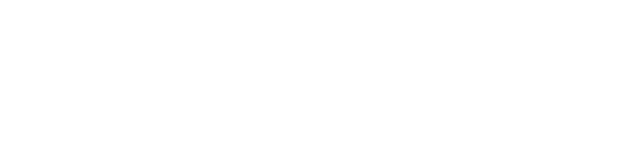
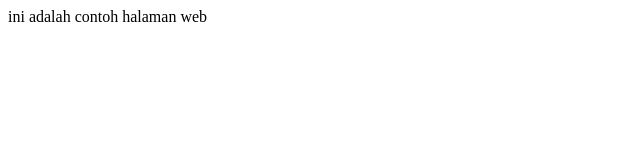
Before and after one commit to herisps16/heris, a plain HTML site: page index.html in a window 1280 px wide. Shown: the whole page, without its empty margins (0-640 px from the left). Drawn offline with Linux system fonts and the light colour scheme.

Commit message:
Update index.html
update lagi

```diff
--- a/index.html
+++ b/index.html
@@ -6,6 +6,6 @@
         </title>
     </head>
     <body>
-
+        ini adalah contoh halaman web
     </body>
 </html>
```
